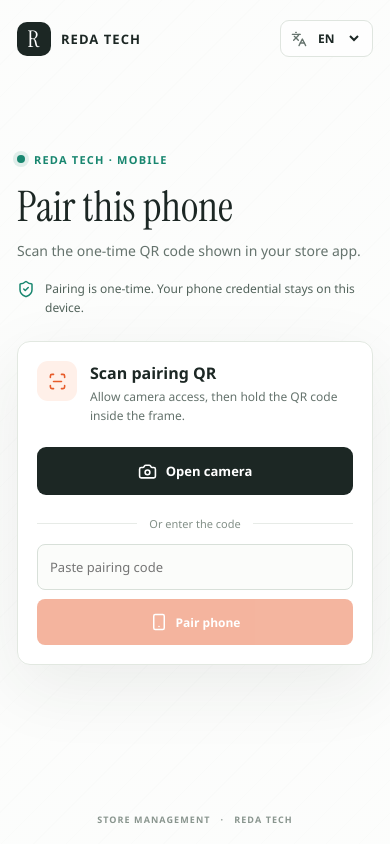
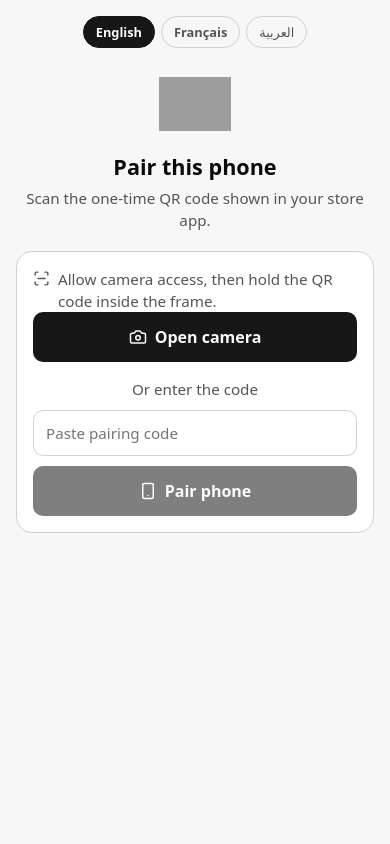
Before and after one commit to Abdou6DEV/StoreManagement, a React (Vite) app in the folder mobile/: page /welcome in a window 390 px wide. Built offline with nearby package versions, Linux system fonts and the light colour scheme; grey boxes are pictures that could not be loaded.

Commit message:
Match mobile pairing screen to receipt scanner UI

```diff
--- a/mobile/src/mobilePairingApp.tsx
+++ b/mobile/src/mobilePairingApp.tsx
@@ -1,5 +1,5 @@
 import { BrowserQRCodeReader } from "@zxing/browser";
-import { AlertCircle, Camera, Check, Languages, LoaderCircle, ScanLine, ShieldCheck, Smartphone, X } from "lucide-react";
+import { AlertCircle, Camera, Check, LoaderCircle, ScanLine, Smartphone, X } from "lucide-react";
 import { useEffect, useRef, useState, type FormEvent } from "react";
 
 type Language = "en" | "fr" | "ar";
@@ -23,8 +23,6 @@ type Copy = {
   invalidCode: string;
   pairFailed: string;
   tryAgain: string;
-  secureNote: string;
-  language: string;
   checkingSavedDevice: string;
 };
 
@@ -49,8 +47,6 @@ const COPY: Record<Language, Copy> = {
     invalidCode: "That code is invalid or has expired. Create a fresh QR code on the desktop.",
     pairFailed: "Could not pair this phone. Check your connection and try again.",
     tryAgain: "Try again",
-    secureNote: "Pairing is one-time. Your phone credential stays on this device.",
-    language: "Language",
     checkingSavedDevice: "Checking this phone…",
   },
   fr: {
@@ -73,8 +69,6 @@ const COPY: Record<Language, Copy> = {
     invalidCode: "Ce code est invalide ou expiré. Créez un nouveau QR code sur l’ordinateur.",
     pairFailed: "Impossible d’associer ce téléphone. Vérifiez la connexion et réessayez.",
     tryAgain: "Réessayer",
-    secureNote: "L’association est unique. L’identifiant du téléphone reste sur cet appareil.",
-    language: "Langue",
     checkingSavedDevice: "Vérification du téléphone…",
   },
   ar: {
@@ -97,8 +91,6 @@ const COPY: Record<Language, Copy> = {
     invalidCode: "الرمز غير صالح أو انتهت صلاحيته. أنشئ رمز QR جديداً من الكمبيوتر.",
     pairFailed: "تعذر ربط الهاتف. تحقق من الاتصال ثم حاول مجدداً.",
     tryAgain: "حاول مجدداً",
-    secureNote: "الربط لمرة واحدة. يبقى اعتماد الهاتف على هذا الجهاز فقط.",
-    language: "اللغة",
     checkingSavedDevice: "جارٍ التحقق من الهاتف…",
   },
 };
@@ -244,48 +236,24 @@ export function MobilePairingApp() {
 
   return (
     <main className="mobile-shell" dir={direction}>
-      <header className="topbar">
-        <a className="brand" href="/mobile/" aria-label="REDA TECH Mobile home">
-          <span className="brand-mark">R</span>
-          <span>REDA TECH</span>
-        </a>
-        <label className="language-control">
-          <Languages size={16} aria-hidden="true" />
-          <span className="sr-only">{copy.language}</span>
-          <select value={language} onChange={(event) => changeLanguage(event.target.value as Language)}>
-            <option value="en">EN</option>
-            <option value="fr">FR</option>
-            <option value="ar">عربي</option>
-          </select>
-        </label>
-      </header>
-
-      <section className="pairing-layout">
-        <div className="intro-column">
-          <p className="eyebrow"><span className="live-dot" />{copy.eyebrow}</p>
-          <h1>{paired ? copy.paired : copy.title}</h1>
-          <p className="intro-copy">{paired ? copy.pairedDetail : copy.subtitle}</p>
-          <div className="security-note">
-            <ShieldCheck size={18} aria-hidden="true" />
-            <span>{copy.secureNote}</span>
-          </div>
-        </div>
-
-        <section className="pair-panel" aria-label={copy.scan}>
+      <div className="langs" role="group" aria-label="Language">
+        <button type="button" className={language === "en" ? "on" : ""} onClick={() => changeLanguage("en")}>English</button>
+        <button type="button" className={language === "fr" ? "on" : ""} onClick={() => changeLanguage("fr")}>Français</button>
+        <button type="button" className={language === "ar" ? "on" : ""} onClick={() => changeLanguage("ar")}>العربية</button>
+      </div>
+      <div className="brand">
+        <img src={`${import.meta.env.BASE_URL}myapp_black.ico`} alt="REDA TECH" />
+        <h1>{paired ? copy.paired : copy.title}</h1>
+        <p className="sub">{paired ? copy.pairedDetail : copy.subtitle}</p>
+      </div>
+      <section className="card" aria-label={copy.scan}>
           {checkingSavedDevice ? (
-            <div className="center-state"><LoaderCircle className="spin" /><span>{copy.checkingSavedDevice}</span></div>
+            <p className="msg"><LoaderCircle className="spin" size={18} /> {copy.checkingSavedDevice}</p>
           ) : paired ? (
-            <div className="paired-state">
-              <span className="success-mark"><Check size={30} /></span>
-              <h2>{copy.paired}</h2>
-              <p>{copy.pairedDetail}</p>
-            </div>
+            <p className="msg ok"><Check size={18} /> {copy.pairedDetail}</p>
           ) : (
             <>
-              <div className="panel-heading">
-                <span className="panel-icon"><ScanLine size={19} /></span>
-                <div><h2>{copy.scan}</h2><p>{copy.cameraHelp}</p></div>
-              </div>
+              <p className="sub scan-help"><ScanLine size={17} /> {copy.cameraHelp}</p>
               {cameraActive ? (
                 <div className="camera-stage">
                   <video ref={videoRef} muted playsInline />
@@ -293,11 +261,11 @@ export function MobilePairingApp() {
                   <button className="camera-close" type="button" onClick={() => setCameraActive(false)} aria-label={copy.stopCamera}><X size={18} /></button>
                 </div>
               ) : (
-                <button className="camera-button" type="button" onClick={() => { setError(null); setCameraActive(true); }}>
-                  <Camera size={19} />{copy.startCamera}
+                <button className="btn primary" type="button" onClick={() => { setError(null); setCameraActive(true); }}>
+                  <Camera size={18} /> {copy.startCamera}
                 </button>
               )}
-              <div className="divider"><span>{copy.enterCode}</span></div>
+              <p className="sub code-label">{copy.enterCode}</p>
               <form className="code-form" onSubmit={submitPairing}>
                 <input
                   autoComplete="off"
@@ -308,17 +276,15 @@ export function MobilePairingApp() {
                   placeholder={copy.codePlaceholder}
                   aria-label={copy.codePlaceholder}
                 />
-                <button type="submit" disabled={!pairingCode.trim() || busy}>
+                <button className="btn primary" type="submit" disabled={!pairingCode.trim() || busy}>
                   {busy ? <LoaderCircle className="spin" size={18} /> : <Smartphone size={18} />}
                   {busy ? copy.pairing : copy.pairPhone}
                 </button>
               </form>
-              {error ? <p className="error-message" role="alert"><AlertCircle size={17} />{error}</p> : null}
+              {error ? <p className="msg err" role="alert"><AlertCircle size={17} /> {error}</p> : null}
             </>
           )}
-        </section>
       </section>
-      <footer className="page-footer"><span>STORE MANAGEMENT</span><span>·</span><span>REDA TECH</span></footer>
     </main>
   );
 }
--- a/mobile/src/style.css
+++ b/mobile/src/style.css
@@ -1,92 +1,54 @@
-@import "@fontsource/instrument-serif/400.css";
-
 :root {
-  font-family: "Aptos", "Segoe UI", sans-serif;
-  color: #1c2724;
-  background: #f7f8f5;
+  --bg: oklch(97.614% 0.00011 271.152);
+  --fg: oklch(0.145 0 0);
+  --muted: oklch(0.45 0 0);
+  --card: #fff;
+  --line: oklch(0.86 0 0);
+  --primary: oklch(0.205 0 0);
+  --primary-fg: oklch(0.985 0 0);
+  --danger: oklch(0.577 0.245 27.325);
+  --ok: #166534;
+  --radius: 0.625rem;
+  color: var(--fg);
+  background: var(--bg);
+  font-family: system-ui, -apple-system, "Segoe UI", sans-serif;
   font-synthesis: none;
   text-rendering: optimizeLegibility;
   -webkit-font-smoothing: antialiased;
   -moz-osx-font-smoothing: grayscale;
-  font-weight: 400;
-  --ink: #1c2724;
-  --muted: #65736d;
-  --line: #dfe5df;
-  --paper: #fff;
-  --orange: #e75b2a;
-  --green: #18866f;
 }
 
 * { box-sizing: border-box; }
-body { margin: 0; min-width: 320px; min-height: 100vh; }
-button, input, select { font: inherit; }
-button { cursor: pointer; }
-button:disabled { cursor: not-allowed; }
-
-.mobile-shell {
-  min-height: 100svh;
-  display: flex;
-  flex-direction: column;
-  padding: max(20px, env(safe-area-inset-top)) max(20px, env(safe-area-inset-right)) max(18px, env(safe-area-inset-bottom)) max(20px, env(safe-area-inset-left));
-  background-color: #f7f8f5;
-  background-image: linear-gradient(rgba(255,255,255,.68), rgba(255,255,255,.68)), repeating-linear-gradient(135deg, transparent 0 22px, rgba(35,80,67,.035) 22px 23px);
-}
-.topbar { width: min(100%, 1080px); margin: 0 auto; display: flex; justify-content: space-between; align-items: center; }
-.brand { display: inline-flex; align-items: center; gap: 10px; color: var(--ink); font-size: 13px; font-weight: 800; letter-spacing: .08em; text-decoration: none; }
-.brand-mark { display: grid; place-items: center; width: 34px; height: 34px; border-radius: 10px; color: white; background: var(--ink); font-family: "Instrument Serif", Georgia, serif; font-size: 23px; font-weight: 400; }
-.language-control { display: inline-flex; align-items: center; gap: 7px; padding: 8px 10px; border: 1px solid var(--line); border-radius: 9px; color: var(--muted); background: rgba(255,255,255,.8); }
-.language-control select { border: 0; outline: 0; color: var(--ink); background: transparent; font-size: 12px; font-weight: 700; }
-.pairing-layout { width: min(100%, 1000px); margin: auto; padding: 54px 0 58px; display: grid; grid-template-columns: minmax(0, .9fr) minmax(330px, 1.1fr); align-items: center; gap: clamp(28px, 7vw, 82px); }
-.intro-column { max-width: 410px; }
-.eyebrow { display: flex; align-items: center; gap: 9px; margin: 0 0 18px; color: var(--green); font-size: 11px; font-weight: 800; letter-spacing: .11em; }
-.live-dot { width: 8px; height: 8px; border-radius: 50%; background: var(--green); box-shadow: 0 0 0 4px rgba(24,134,111,.12); }
-h1 { margin: 0; max-width: 460px; color: var(--ink); font-family: "Instrument Serif", Georgia, serif; font-size: 54px; font-weight: 400; line-height: 1.03; }
-.intro-copy { max-width: 370px; margin: 17px 0 0; color: var(--muted); font-size: 15px; line-height: 1.65; }
-.security-note { display: flex; align-items: flex-start; gap: 10px; max-width: 370px; margin-top: 34px; color: #52635b; font-size: 12px; line-height: 1.55; }
-.security-note svg { flex: none; color: var(--green); }
-.pair-panel { min-width: 0; padding: clamp(20px, 4vw, 32px); border: 1px solid #e2e8e1; border-radius: 16px; background: rgba(255,255,255,.94); box-shadow: 0 22px 70px rgba(32,49,41,.08); }
-.panel-heading { display: flex; align-items: flex-start; gap: 13px; }
-.panel-icon { display: grid; place-items: center; flex: none; width: 40px; height: 40px; border-radius: 11px; color: var(--orange); background: #fff0e9; }
-.panel-heading h2, .paired-state h2 { margin: 1px 0 4px; color: var(--ink); font-size: 16px; font-weight: 750; }
-.panel-heading p, .paired-state p { margin: 0; color: var(--muted); font-size: 12px; line-height: 1.55; }
-.camera-button { width: 100%; min-height: 48px; margin-top: 22px; display: inline-flex; justify-content: center; align-items: center; gap: 9px; border: 0; border-radius: 9px; color: white; background: var(--ink); font-size: 13px; font-weight: 700; transition: background .15s, transform .15s; }
-.camera-button:hover { background: #2b3b35; transform: translateY(-1px); }
-.camera-stage { position: relative; overflow: hidden; aspect-ratio: 4 / 3; margin-top: 20px; border-radius: 12px; background: #0e1714; }
+html, body { margin: 0; }
+body { min-height: 100dvh; background: var(--bg); color: var(--fg); }
+button, input { font: inherit; }
+.mobile-shell { width: 100%; max-width: 420px; min-height: 100dvh; margin: 0 auto; padding: 16px 16px 40px; }
+.langs { display: flex; justify-content: center; gap: 6px; margin-bottom: 20px; }
+.langs button { padding: 6px 12px; border: 1px solid var(--line); border-radius: 999px; color: var(--muted); background: transparent; font-size: .8rem; font-weight: 600; cursor: pointer; }
+.langs button.on { border-color: var(--primary); color: var(--primary-fg); background: var(--primary); }
+.brand { margin-bottom: 20px; text-align: center; }
+.brand img { display: block; width: 72px; height: 72px; margin: 0 auto 12px; object-fit: contain; }
+h1 { margin: 0 0 6px; font-size: 1.35rem; font-weight: 700; }
+.sub { margin: 0; color: var(--muted); font-size: .95rem; line-height: 1.45; }
+.card { padding: 16px; border: 1px solid var(--line); border-radius: calc(var(--radius) + 6px); background: var(--card); }
+.btn { display: flex; width: 100%; min-height: 48px; justify-content: center; align-items: center; gap: 8px; padding: 14px 16px; border: 0; border-radius: var(--radius); font-size: 1rem; font-weight: 650; text-align: center; cursor: pointer; }
+.primary { color: var(--primary-fg); background: var(--primary); }
+.btn:disabled { opacity: .55; cursor: not-allowed; }
+.scan-help { display: flex; align-items: flex-start; gap: 8px; }
+.scan-help svg { flex: none; margin-top: 2px; }
+.camera-stage { position: relative; overflow: hidden; width: 100%; aspect-ratio: 4 / 3; margin-top: 14px; border-radius: var(--radius); background: #161616; }
 .camera-stage video { width: 100%; height: 100%; object-fit: cover; }
-.scan-frame { position: absolute; inset: 16% 19%; border: 2px solid #fff; border-radius: 15px; box-shadow: 0 0 0 999px rgba(0,0,0,.22); pointer-events: none; }
-.camera-close { position: absolute; top: 9px; right: 9px; display: grid; place-items: center; width: 34px; height: 34px; border: 0; border-radius: 50%; color: white; background: rgba(0,0,0,.55); }
-.divider { display: flex; align-items: center; gap: 12px; margin: 21px 0 13px; color: #839088; font-size: 11px; }
-.divider::before, .divider::after { height: 1px; flex: 1; content: ""; background: #e7ebe7; }
-.code-form { display: grid; grid-template-columns: minmax(0, 1fr) auto; gap: 9px; }
-.code-form input { width: 100%; min-width: 0; height: 46px; padding: 0 12px; border: 1px solid #d8e0d9; border-radius: 8px; outline: none; color: var(--ink); background: #fbfcfa; font-size: 13px; }
-.code-form input:focus { border-color: var(--green); box-shadow: 0 0 0 3px rgba(24,134,111,.12); }
-.code-form button { display: inline-flex; justify-content: center; align-items: center; gap: 8px; min-height: 46px; padding: 0 15px; border: 0; border-radius: 8px; color: white; background: var(--orange); font-size: 12px; font-weight: 750; white-space: nowrap; }
-.code-form button:disabled { opacity: .45; }
-.error-message { display: flex; align-items: flex-start; gap: 8px; margin: 13px 0 0; padding: 11px 12px; border: 1px solid #f1ceca; border-radius: 8px; color: #a33127; background: #fff4f2; font-size: 12px; line-height: 1.5; }
-.error-message svg { flex: none; margin-top: 1px; }
-.paired-state, .center-state { min-height: 240px; display: flex; flex-direction: column; justify-content: center; align-items: center; text-align: center; }
-.paired-state { gap: 8px; }
-.paired-state p { max-width: 270px; }
-.success-mark { display: grid; place-items: center; width: 58px; height: 58px; margin-bottom: 7px; border-radius: 50%; color: #13765f; background: #e5f5ee; }
-.text-button { margin-top: 12px; padding: 8px; border: 0; color: #65736d; background: transparent; font-size: 12px; text-decoration: underline; text-underline-offset: 3px; }
-.center-state { gap: 10px; color: var(--muted); font-size: 13px; }
+.scan-frame { position: absolute; inset: 16% 19%; border: 2px solid white; border-radius: 10px; box-shadow: 0 0 0 999px rgb(0 0 0 / 22%); pointer-events: none; }
+.camera-close { position: absolute; top: 8px; right: 8px; display: grid; width: 36px; height: 36px; place-items: center; border: 0; border-radius: 50%; color: white; background: rgb(0 0 0 / 60%); }
+.code-label { margin-top: 16px; text-align: center; }
+.code-form { display: grid; gap: 10px; margin-top: 10px; }
+.code-form input { width: 100%; min-height: 46px; padding: 10px 12px; border: 1px solid var(--line); border-radius: var(--radius); outline: none; background: white; font-size: .95rem; }
+.code-form input:focus { border-color: var(--primary); box-shadow: 0 0 0 2px rgb(0 0 0 / 10%); }
+.msg { display: flex; align-items: center; gap: 7px; margin: 12px 0 0; font-size: .95rem; line-height: 1.4; }
+.msg svg { flex: none; }
+.err { color: var(--danger); }
+.ok { color: var(--ok); font-weight: 650; }
 .spin { animation: spin 1s linear infinite; }
 @keyframes spin { to { transform: rotate(360deg); } }
-.page-footer { width: min(100%, 1080px); margin: 0 auto; display: flex; justify-content: center; gap: 10px; color: #89958e; font-size: 9px; font-weight: 700; letter-spacing: .12em; }
-.sr-only { position: absolute; width: 1px; height: 1px; padding: 0; margin: -1px; overflow: hidden; clip: rect(0,0,0,0); white-space: nowrap; border: 0; }
-
-[dir="rtl"] .panel-heading, [dir="rtl"] .security-note, [dir="rtl"] .error-message { text-align: right; }
-[dir="rtl"] .camera-close { right: auto; left: 9px; }
-
-@media (max-width: 700px) {
-  .mobile-shell { padding-inline: 17px; }
-  .pairing-layout { width: min(100%, 480px); grid-template-columns: 1fr; gap: 24px; padding: 38px 0 34px; }
-  .intro-column { max-width: none; }
-  h1 { font-size: 42px; }
-  .intro-copy { margin-top: 11px; font-size: 14px; }
-  .security-note { margin-top: 18px; }
-  .pair-panel { padding: 19px; border-radius: 13px; }
-  .code-form { grid-template-columns: 1fr; }
-  .code-form button { width: 100%; }
-  .page-footer { margin-top: auto; }
-}
+[dir="rtl"] .scan-help, [dir="rtl"] .msg { text-align: right; }
+[dir="rtl"] .camera-close { right: auto; left: 8px; }
```
Also changed, not shown: 1 other file (tests, documents, lock files or other folders).
